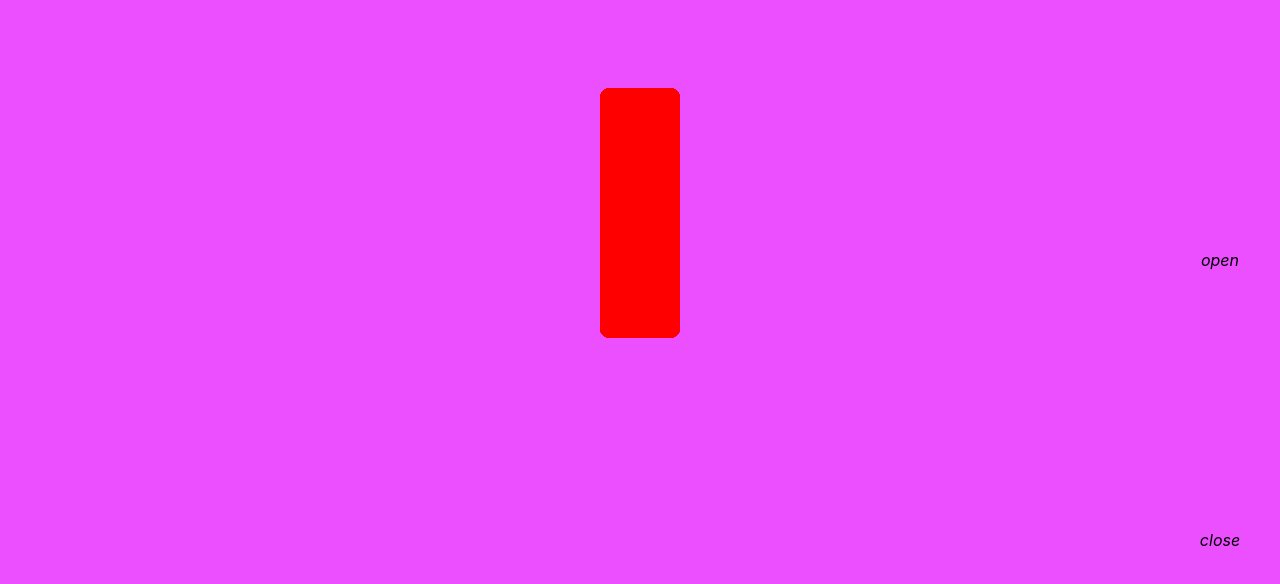
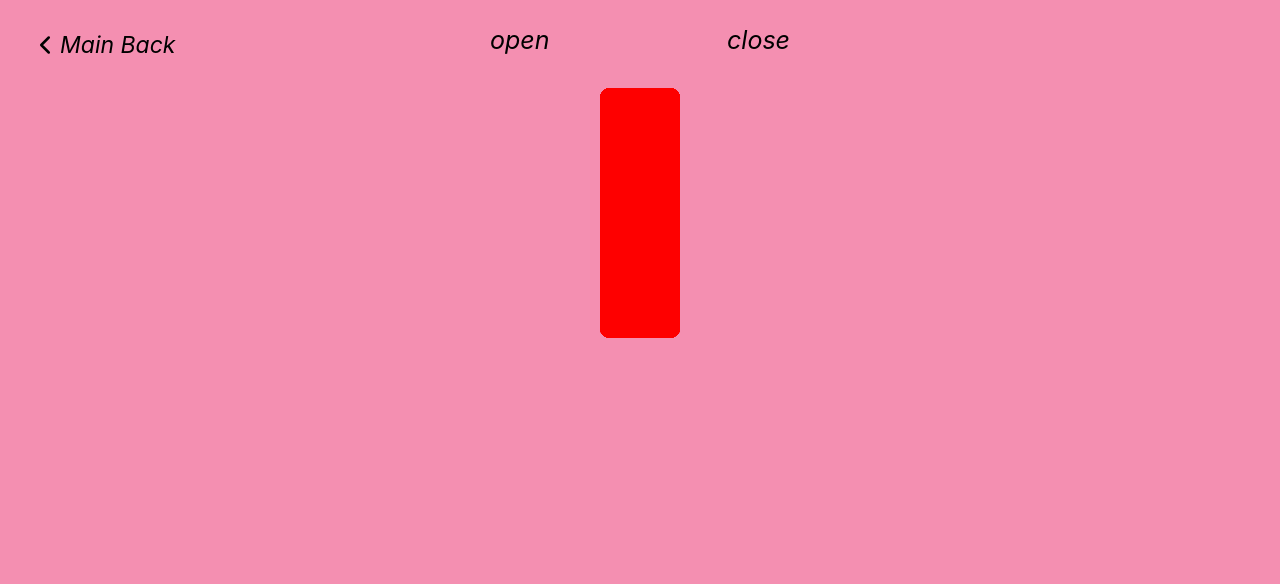
Before and after one commit to silverbeen/animation-active-web, a React (Create React App) app: page /dispersion in a window 1280 px wide. Shown: the top 584 px of the page. Built offline with nearby package versions, Linux system fonts and the light colour scheme.

Commit message:
스타일 수정

```diff
--- /dev/null
+++ b/src/components/ComeBack.tsx
@@ -0,0 +1,17 @@
+import React from "react";
+import { Link } from "react-router-dom";
+import { FiChevronLeft } from "react-icons/fi";
+import * as S from "./style";
+
+const ComeBack: React.FC<{}> = () => {
+  return (
+    <S.ComeBack>
+      <FiChevronLeft size={30} color="balck" />
+      <i>
+        <Link to="/">Main Back</Link>
+      </i>
+    </S.ComeBack>
+  );
+};
+
+export default ComeBack;
--- a/src/components/dispersion/dispersion.tsx
+++ b/src/components/dispersion/dispersion.tsx
@@ -1,4 +1,5 @@
 import React, { useState } from "react";
+import ComeBack from "../ComeBack";
 import * as S from "../style";
 
 interface DispersionState {
@@ -26,6 +27,8 @@ const Circle: React.FC<{
 function Dispersion() {
   const [rotateVal, setRotateVal] = useState<number>(0);
   const rotateNum = [];
+  const [font, setFont] = useState<string>("25px");
+  const [translate, setTranslate] = useState<string>("");
 
   const circleSpread = () => {
     console.log(rotateVal);
@@ -48,11 +51,29 @@ function Dispersion() {
     ></Circle>
   ));
 
+  const onMouseEvent = () => {
+    setFont("30px");
+    setTranslate("2s");
+  };
+
   return (
-    <S.MainWrapper style={{ backgroundColor: "#ec4fff" }}>
+    <S.MainWrapper style={{ backgroundColor: "#f48fb1" }}>
+      <ComeBack />
       <div className="button-wrapper">
-        <i onClick={circleSpread}>open</i>
-        <i onClick={returnRotate}>close</i>
+        <i
+          onClick={circleSpread}
+          onMouseMove={onMouseEvent}
+          style={{ fontSize: font, translate: translate }}
+        >
+          open
+        </i>
+        <i
+          onClick={returnRotate}
+          onMouseMove={onMouseEvent}
+          style={{ fontSize: font, translate: translate }}
+        >
+          close
+        </i>
       </div>
       {rotateApear}
     </S.MainWrapper>
--- a/src/components/style.ts
+++ b/src/components/style.ts
@@ -17,13 +17,18 @@ const MainWrapper = styled.div`
 
   .button-wrapper {
     position: absolute;
-    right: 10px;
-    width: 100px;
-    height: 300px;
+    top: 0;
+    margin: 20px auto;
+    width: 300px;
+    height: 40px;
     display: flex;
-    flex-direction: column;
+    flex-direction: row;
     align-items: center;
     justify-content: space-between;
+
+    /* > i {
+      font-size: 25px;
+    } */
   }
 `;
 
@@ -87,4 +92,19 @@ const Circle = styled.div`
   }
 `;
 
-export { MainWrapper, MouseWrapper, Circle };
+const ComeBack = styled.a`
+  position: absolute;
+  top: 0;
+  left: 0;
+  padding: 20px;
+  margin: 10px;
+  display: flex;
+  align-items: center;
+  a {
+    text-decoration: none;
+    font-size: 23px;
+    color: black;
+  }
+`;
+
+export { MainWrapper, MouseWrapper, Circle, ComeBack };
```
